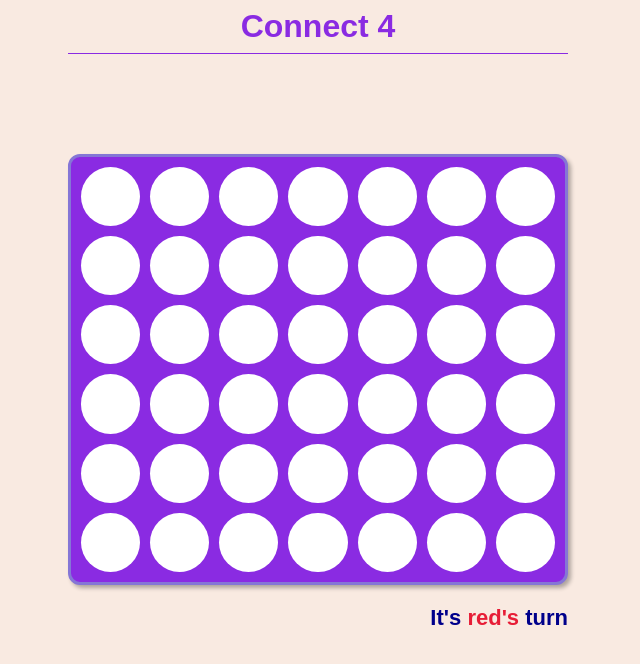
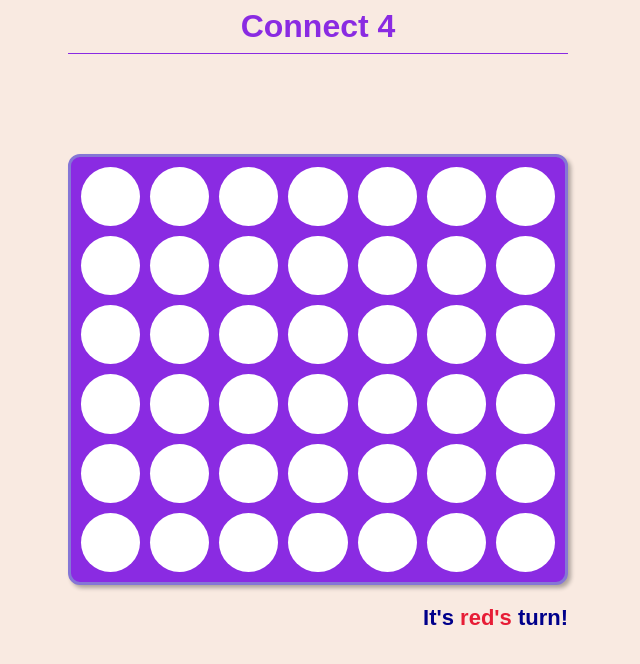
Before and after one commit to nicolecomputer/practice-connect-four, a React (Vite) app: page / in a window 1280 px wide. Shown: the top 664 px of the page, without its empty margins (322-962 px from the left). Built offline with nearby package versions, Linux system fonts and the light colour scheme.

Commit message:
Game state

```diff
--- a/src/App.tsx
+++ b/src/App.tsx
@@ -21,7 +21,11 @@ function App() {
         <GameBoard board={state.board} />
         <GameStateDescription
           state={state.gameState}
-          currentColor={state.currentTurn} />
+          currentColor={state.currentTurn}
+          onPlayAgain={() => {
+            dispatch({ type: "restart" })
+          }}
+        />
       </div>
     </>
   )
--- a/src/components/game-state-description/game-state-description.css
+++ b/src/components/game-state-description/game-state-description.css
@@ -5,12 +5,39 @@
   font-family: Arial, Helvetica, sans-serif;
   font-weight: bold;
   color: darkblue;
+
+  flex-direction: row;
+  gap: 10px;
+  justify-content: end;
+
+  p::first-letter {
+    text-transform: uppercase;
+  }
 }
 
-.red-turn {
+.red-highlight {
   color: var(--piece-color-red);
 }
 
-.blue-turn {
+.blue-highlight {
   color: var(--piece-color-blue);
 }
+
+.play-again-button {
+  border: none;
+  background-color: blueviolet;
+  color: white;
+  border-radius: 4px;
+  padding: 6px 12px;
+  box-shadow: 1px 1px 0px lightgray;
+
+  &:hover {
+    background-color: rgb(97, 30, 159);
+    box-shadow: 1px 1px 3px rgb(131, 131, 131);
+  }
+
+  &:active {
+    transform: translate(1px, 1px);
+    box-shadow: none;
+  }
+}
--- a/src/components/game-state-description/index.tsx
+++ b/src/components/game-state-description/index.tsx
@@ -1,24 +1,58 @@
 import "./game-state-description.css"
 
 import { Color, GameState } from "../../lib/connect-four"
+type InPlayProps = {
+    currentColor: Color
+}
+
+function InPlay({ currentColor }: InPlayProps) {
+    return (
+        <div className="game-state">
+            <p>It's <span className={`${currentColor}-highlight`}>{currentColor}'s</span> turn!</p>
+        </div>
+    )
+}
+
+type WinnerProps = {
+    winnerColor: Color
+    onPlayAgain: () => void
+}
+function Winner({ winnerColor, onPlayAgain }: WinnerProps) {
+    return (
+        <div className="game-state">
+            <p><span className={`${winnerColor}-highlight`}>{winnerColor}</span> wins!</p>
+            <button className="play-again-button" onClick={() => onPlayAgain()}>Play Again</button>
+        </div>
+    )
+}
+
+type TieGameProps = {
+    onPlayAgain: () => void
+}
+
+function TieGame({ onPlayAgain }: TieGameProps) {
+    return (
+        <div className="game-state">
+            <p>It's a tie!!</p>
+            <button className="play-again-button" onClick={() => onPlayAgain()}>Play Again</button>
+        </div>
+    )
+}
 
 type GameStateProps = {
     state: GameState
     currentColor: Color
+    onPlayAgain: () => void
 }
 
-type InPlayProps = {
-    currentColor: Color
-}
-function InPlay({ currentColor }: InPlayProps) {
-    return (
-        <p className="game-state">It's <span className={`${currentColor}-turn`}>{currentColor}'s</span> turn</p>
-    )
-}
-export function GameStateDescription({ state, currentColor }: GameStateProps) {
+export function GameStateDescription({ state, currentColor, onPlayAgain }: GameStateProps) {
     if (state.type === "in-play") {
         return <InPlay currentColor={currentColor} />
+    } else if (state.type === "won") {
+        return <Winner winnerColor={state.color} onPlayAgain={onPlayAgain} />
+    } else if (state.type === "cats-game") {
+        return <TieGame onPlayAgain={onPlayAgain} />
     }
 
-    return <p className="game-state">Unknown game state</p>
+    throw new Error(`unknown game state: ${state}`)
 }
```
